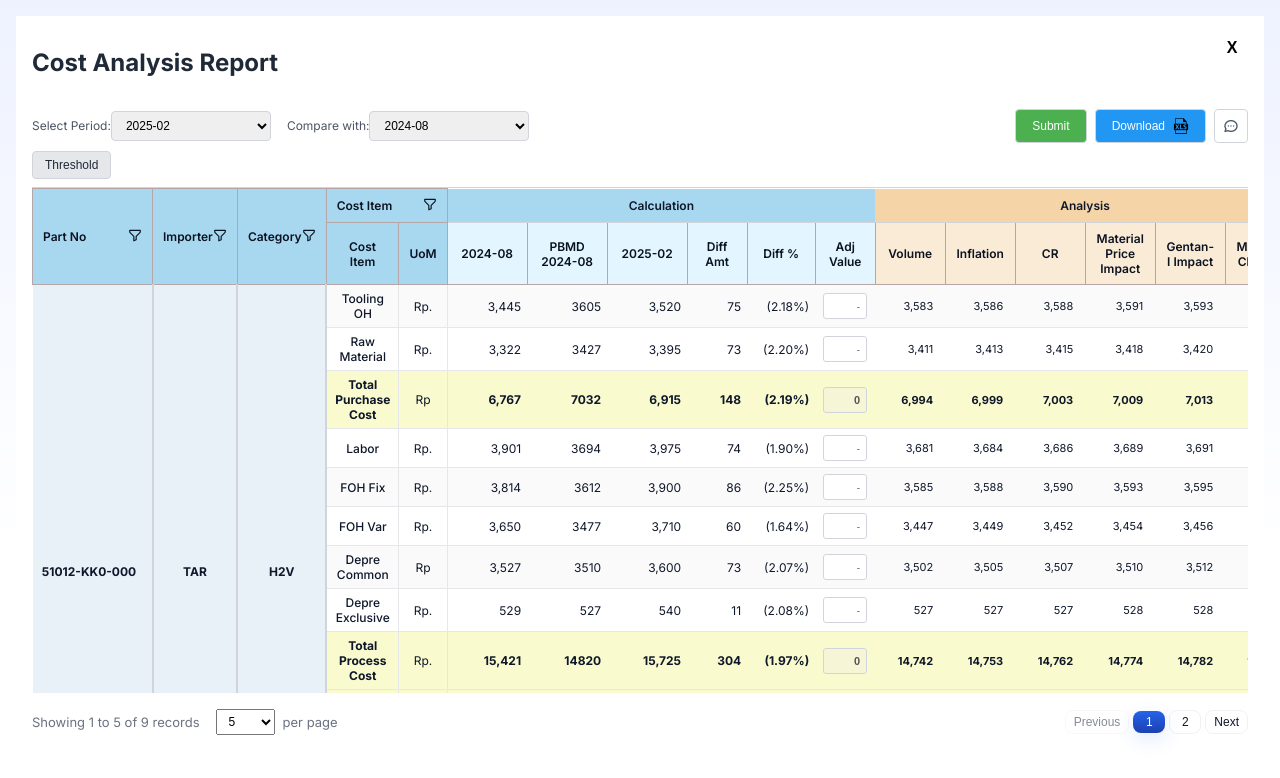
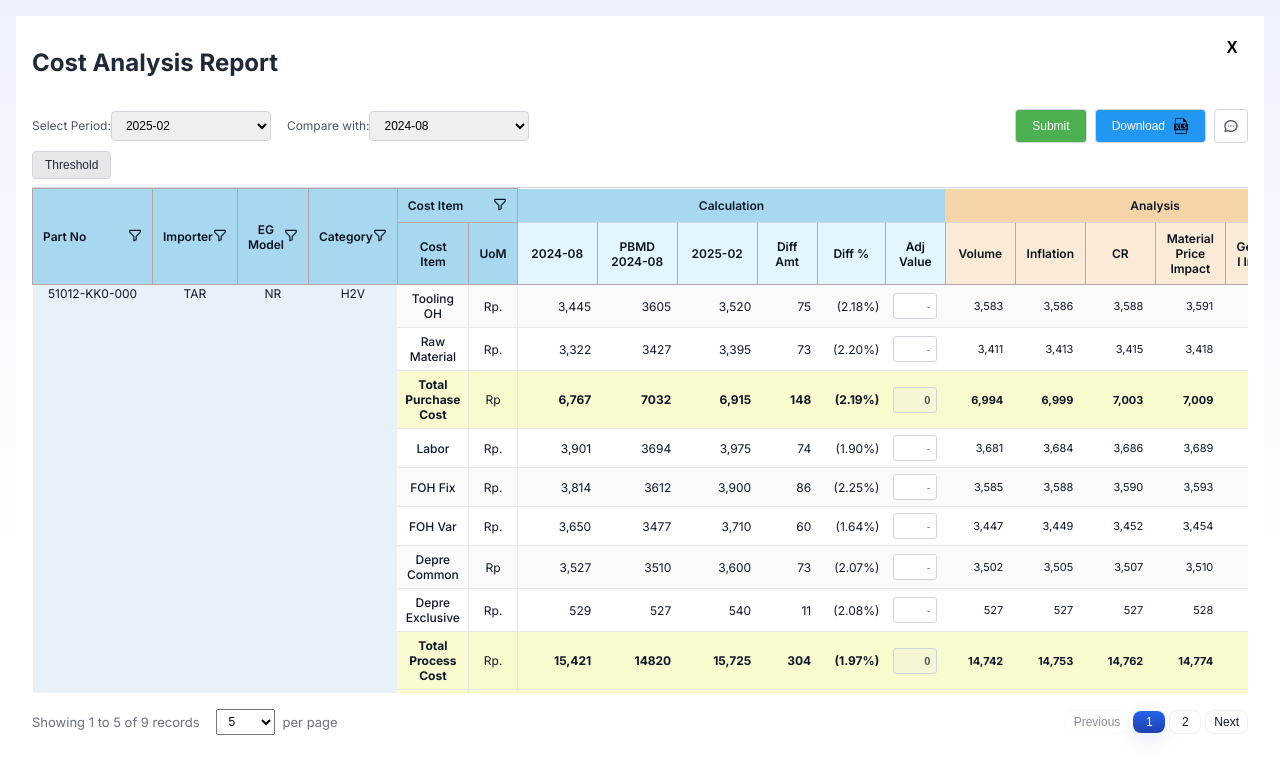
Before and after one commit to ari-fikri/finance-dashboard, a React (Vite) app: page /ppr in a window 1280 px wide. Shown: the top 778 px of the page. Built offline with nearby package versions, Linux system fonts and the light colour scheme; sample sign-in values are in the browser's storage.

Commit message:
Add EG Model column in PPR Page

```diff
--- a/public/msp.json
+++ b/public/msp.json
@@ -145,7 +145,8 @@
         }
       },
       "importer": "TAR",
-      "category": "H2V"
+      "category": "H2V",
+      "EG Model": "NR"
     },
     {
       "part_no": "51400-KS6-305",
@@ -292,7 +293,8 @@
         }
       },
       "importer": "TDM",
-      "category": "ICE"
+      "category": "ICE",
+      "EG Model": "TR"
     },
     {
       "part_no": "52400-KYZ-902",
@@ -439,7 +441,8 @@
         }
       },
       "importer": "TASA",
-      "category": "ICE"
+      "category": "ICE",
+      "EG Model": "NR"
     },
     {
       "part_no": "51400-KGN-901",
@@ -586,7 +589,8 @@
         }
       },
       "importer": "TMT",
-      "category": "H2V"
+      "category": "H2V",
+      "EG Model": "TR"
     },
     {
       "part_no": "51401-KWW-641",
@@ -733,7 +737,8 @@
         }
       },
       "importer": "TAR",
-      "category": "ICE"
+      "category": "ICE",
+      "EG Model": "NR"
     },
     {
       "part_no": "51401-KWW-643",
@@ -880,7 +885,8 @@
         }
       },
       "importer": "KUO",
-      "category": "ICE"
+      "category": "ICE",
+      "EG Model": "TR"
     },
     {
       "part_no": "51402-KYZ-902",
@@ -1027,7 +1033,8 @@
         }
       },
       "importer": "TDR",
-      "category": "H2V"
+      "category": "H2V",
+      "EG Model": "NR"
     },
     {
       "part_no": "51402-KWW-641",
@@ -1174,7 +1181,8 @@
         }
       },
       "importer": "TMV",
-      "category": "H2V"
+      "category": "H2V",
+      "EG Model": "NR"
     },
     {
       "part_no": "51402-KWW-643",
@@ -1321,7 +1329,8 @@
         }
       },
       "importer": "TDR",
-      "category": "ICE"
+      "category": "ICE",
+      "EG Model": "TR"
     }
   ]
 }
--- a/src/PPRPage.jsx
+++ b/src/PPRPage.jsx
@@ -26,11 +26,13 @@ export default function PPRPage() {
   const [filterStates, setFilterStates] = useState({
     partNo: false,
     importer: false,
-    category: false
+    category: false,
+    egModel: false,
   });
   const [filteredPartNos, setFilteredPartNos] = useState([]);
   const [filteredImporters, setFilteredImporters] = useState([]);
   const [filteredCategories, setFilteredCategories] = useState([]);
+  const [filteredEgModels, setFilteredEgModels] = useState([]);
 
   const user = JSON.parse(localStorage.getItem("user"));
   const initialCostItems =
@@ -91,8 +93,10 @@ export default function PPRPage() {
     worksheet.addRow([
         "Part No",
         "Importer",
+        "EG Model",
         "Category",
         "Cost Item",
+        "UoM",
         "Calculation", "", "", "", "", "", // 6 columns for Calculation
         "Analysis", ...Array(ANALYSIS_COLUMNS.length - 1).fill(""), // N columns for Analysis
         "Remark"
@@ -100,7 +104,7 @@ export default function PPRPage() {
 
     // Second header row
     worksheet.addRow([
-        "", "", "", "",
+        "", "", "", "", "", "",
         comparisonPeriod,
         `PBMD ${comparisonPeriod}`,
         selectedPeriod,
@@ -112,13 +116,15 @@ export default function PPRPage() {
     ]);
 
     // Merge cells for "Calculation" and "Analysis" in the first header row
-    worksheet.mergeCells("E1:J1"); // Calculation spans columns E to J
-    worksheet.mergeCells(`K1:${String.fromCharCode(75 + ANALYSIS_COLUMNS.length - 1)}1`); // Analysis spans columns K onward
+    worksheet.mergeCells("G1:L1"); // Calculation
+    worksheet.mergeCells(`M1:${String.fromCharCode(77 + ANALYSIS_COLUMNS.length - 1)}1`); // Analysis
     worksheet.mergeCells("A1:A2");
     worksheet.mergeCells("B1:B2");
     worksheet.mergeCells("C1:C2");
     worksheet.mergeCells("D1:D2");
-    worksheet.mergeCells(`${String.fromCharCode(75 + ANALYSIS_COLUMNS.length)}1:${String.fromCharCode(75 + ANALYSIS_COLUMNS.length)}2`); // Remark column
+    worksheet.mergeCells("E1:E2");
+    worksheet.mergeCells("F1:F2");
+    worksheet.mergeCells(`${String.fromCharCode(77 + ANALYSIS_COLUMNS.length)}1:${String.fromCharCode(77 + ANALYSIS_COLUMNS.length)}2`); // Remark
 
     // Apply styles (example for header)
     worksheet.getRow(1).font = { bold: true };
@@ -128,8 +134,10 @@ export default function PPRPage() {
     worksheet.columns = [
       { header: "Part No", key: "part_no", width: 15 },
       { header: "Importer", key: "importer", width: 15 },
+      { header: "EG Model", key: "eg_model", width: 15 },
       { header: "Category", key: "category", width: 15 },
       { header: "Cost Item", key: "cost_item", width: 20 },
+      { header: "UoM", key: "uom", width: 10 },
       { header: comparisonPeriod, key: "prev", width: 15 },
       { header: `PBMD ${comparisonPeriod}`, key: "pbmd", width: 18 },
       { header: selectedPeriod, key: "curr", width: 15 },
@@ -145,8 +153,8 @@ export default function PPRPage() {
       cell.font = { bold: true };
       cell.alignment = { vertical: "middle", horizontal: "center" };
       // Section coloring
-      if (colNumber >= 5 && colNumber <= 10) cell.fill = { type: "pattern", pattern: "solid", fgColor: { argb: "FFA8D8F0" } }; // Calculation
-      if (colNumber >= 11 && colNumber < 11 + ANALYSIS_COLUMNS.length) cell.fill = { type: "pattern", pattern: "solid", fgColor: { argb: "FFF5D5A8" } }; // Analysis
+      if (colNumber >= 7 && colNumber <= 12) cell.fill = { type: "pattern", pattern: "solid", fgColor: { argb: "FFA8D8F0" } }; // Calculation
+      if (colNumber >= 13 && colNumber < 13 + ANALYSIS_COLUMNS.length) cell.fill = { type: "pattern", pattern: "solid", fgColor: { argb: "FFF5D5A8" } }; // Analysis
       if (colNumber === worksheet.columns.length) cell.fill = { type: "pattern", pattern: "solid", fgColor: { argb: "FFBBFEBB" } }; // Remark
     });
 
@@ -161,8 +169,10 @@ export default function PPRPage() {
         const rowObj = {
           part_no: idx === 0 ? part.part_no : "",
           importer: idx === 0 ? part.importer : "",
+          eg_model: idx === 0 ? part["EG Model"] : "",
           category: idx === 0 ? part.category : "",
           cost_item: costItem,
+          uom: COST_ITEMS_UOM[costItem],
           prev: previousValue,
           pbmd: pbmdDisplayValue,
           curr: currentValue,
@@ -220,6 +230,7 @@ export default function PPRPage() {
         setFilteredPartNos(allPartNos);
         setFilteredImporters(Array.from(new Set(data.items.map(item => item.importer))));
         setFilteredCategories(Array.from(new Set(data.items.map(item => item.category))));
+        setFilteredEgModels(Array.from(new Set(data.items.map(item => item['EG Model']))));
       } catch (err) {
         console.error("Failed to load msp.json:", err);
       }
@@ -258,39 +269,50 @@ export default function PPRPage() {
   const availableImporters = useMemo(() => {
     const importers = new Set();
     mspData.forEach(item => {
-      if (filteredPartNos.includes(item.part_no) && filteredCategories.includes(item.category)) {
+      if (filteredPartNos.includes(item.part_no) && filteredCategories.includes(item.category) && filteredEgModels.includes(item['EG Model'])) {
         importers.add(item.importer);
       }
     });
     return Array.from(importers);
-  }, [mspData, filteredPartNos, filteredCategories]);
+  }, [mspData, filteredPartNos, filteredCategories, filteredEgModels]);
 
   const availableCategories = useMemo(() => {
     const categories = new Set();
     mspData.forEach(item => {
-      if (filteredPartNos.includes(item.part_no) && filteredImporters.includes(item.importer)) {
+      if (filteredPartNos.includes(item.part_no) && filteredImporters.includes(item.importer) && filteredEgModels.includes(item['EG Model'])) {
         categories.add(item.category);
       }
     });
     return Array.from(categories);
-  }, [mspData, filteredPartNos, filteredImporters]);
+  }, [mspData, filteredPartNos, filteredImporters, filteredEgModels]);
+
+  const availableEgModels = useMemo(() => {
+    const egModels = new Set();
+    mspData.forEach(item => {
+      if (filteredPartNos.includes(item.part_no) && filteredImporters.includes(item.importer) && filteredCategories.includes(item.category)) {
+        egModels.add(item['EG Model']);
+      }
+    });
+    return Array.from(egModels);
+  }, [mspData, filteredPartNos, filteredImporters, filteredCategories]);
 
   const availablePartNos = useMemo(() => {
     const partNos = new Set();
     mspData.forEach(item => {
-      if (filteredImporters.includes(item.importer) && filteredCategories.includes(item.category)) {
+      if (filteredImporters.includes(item.importer) && filteredCategories.includes(item.category) && filteredEgModels.includes(item['EG Model'])) {
         partNos.add(item.part_no);
       }
     });
     return Array.from(partNos);
-  }, [mspData, filteredImporters, filteredCategories]);
+  }, [mspData, filteredImporters, filteredCategories, filteredEgModels]);
 
   const filteredMspData = useMemo(() =>
     mspData.filter(item =>
       filteredPartNos.includes(item.part_no) &&
       filteredImporters.includes(item.importer) &&
-      filteredCategories.includes(item.category)
-    ), [mspData, filteredPartNos, filteredImporters, filteredCategories]
+      filteredCategories.includes(item.category) &&
+      filteredEgModels.includes(item['EG Model'])
+    ), [mspData, filteredPartNos, filteredImporters, filteredCategories, filteredEgModels]
   );
 
   const partNosWithThresholdIssues = useMemo(() => {
@@ -362,6 +384,12 @@ export default function PPRPage() {
     setCurrentPage(1);
   }, []);
 
+  const handleApplyEgModelFilter = useCallback((selectedEgModels) => {
+    setFilteredEgModels(selectedEgModels);
+    setFilterStates(prev => ({ ...prev, egModel: false }));
+    setCurrentPage(1);
+  }, []);
+
   const handleApplyCostItemFilter = useCallback((selected) => {
     setFilteredCostItems(selected);
   }, []);
@@ -416,12 +444,15 @@ export default function PPRPage() {
         uniquePartNos={availablePartNos}
         uniqueImporters={availableImporters}
         uniqueCategories={availableCategories}
+        uniqueEgModels={availableEgModels}
         filteredPartNos={filteredPartNos}
         filteredImporters={filteredImporters}
         filteredCategories={filteredCategories}
+        filteredEgModels={filteredEgModels}
         onApplyFilter={handleApplyFilter}
         onApplyImporterFilter={handleApplyImporterFilter}
         onApplyCategoryFilter={handleApplyCategoryFilter}
+        onApplyEgModelFilter={handleApplyEgModelFilter}
         selectedPeriod={selectedPeriod}
         comparisonPeriod={comparisonPeriod}
         calculateCostValues={calculateCostValues}
--- a/src/components/CostItemRow.jsx
+++ b/src/components/CostItemRow.jsx
@@ -42,7 +42,7 @@ export function CostItemRow(props) {
   // Calculate cost values for the current and previous periods.
   const { currentValue, previousValue } = calculateCostValues(part, costItem, selectedPeriod, comparisonPeriod);
   // Get display values for PBMD and Adj from analysis data.
-  const { pbmdDisplayValue, adjDisplayValue } = getDisplayValues(part, costItem, analysisData);
+  const { pbmdDisplayValue, adjDisplayValue } = getDisplayValues(part, costItem);
   // State to manage the editing mode for the remarks column.
   const [isEditing, setIsEditing] = useState(false);
 
@@ -60,52 +60,16 @@ export function CostItemRow(props) {
   const uom = costItemIndex !== -1 ? COST_ITEMS_UOM[costItemIndex] : '';
 
   return (
-    <tr
-      style={{
-        borderBottom: isLastRow ? "3px solid #d1d5db" : "1px solid #e5e7eb",
-        background: isSummaryRow ? "#f9facd" : (idx % 2 === 0 ? "#fafafa" : "#fff")
-      }}
-    >
-      {/* Render part details (Part No, Importer, Category) only for the first cost item row. */}
+    <tr style={{
+      background: isSummaryRow ? '#f9facd' : (idx % 2 === 0 ? '#fafafa' : '#fff'),
+      borderBottom: '1px solid #e5e7eb'
+    }}>
       {idx === 0 && (
         <>
-          <td
-            className="td-default"
-            rowSpan={filteredCostItemsCount}
-            style={{
-              fontWeight: "bold",
-              background: "#e8f1f7",
-              verticalAlign: "middle",
-              borderRight: "2px solid #d1d5db",
-              paddingLeft: "2px"
-            }}
-          >
-            {part.part_no}
-          </td>
-          <td
-            className="td-default"
-            rowSpan={filteredCostItemsCount}
-            style={{
-              fontWeight: "bold",
-              background: "#e8f1f7",
-              verticalAlign: "middle",
-              borderRight: "2px solid #d1d5db"
-            }}
-          >
-            {part.importer}
-          </td>
-          <td
-            className="td-default"
-            rowSpan={filteredCostItemsCount}
-            style={{
-              fontWeight: "bold",
-              background: "#e8f1f7",
-              verticalAlign: "middle",
-              borderRight: "2px solid #d1d5db"
-            }}
-          >
-            {part.category}
-          </td>
+          <td rowSpan={filteredCostItemsCount} className="tbl-cell" style={{ verticalAlign: 'top', background: '#e8f1f7' }}>{part.part_no}</td>
+          <td rowSpan={filteredCostItemsCount} className="tbl-cell" style={{ verticalAlign: 'top', background: '#e8f1f7' }}>{part.importer}</td>
+          <td rowSpan={filteredCostItemsCount} className="tbl-cell" style={{ verticalAlign: 'top', background: '#e8f1f7' }}>{part['EG Model']}</td>
+          <td rowSpan={filteredCostItemsCount} className="tbl-cell" style={{ verticalAlign: 'top', background: '#e8f1f7' }}>{part.category}</td>
         </>
       )}
       {/* Cost Item column */}
--- a/src/components/PPRTable.jsx
+++ b/src/components/PPRTable.jsx
@@ -13,12 +13,15 @@ export function PPRTable(props) {
     uniquePartNos,
     uniqueImporters,
     uniqueCategories,
+    uniqueEgModels,
     filteredPartNos,
     filteredImporters,
     filteredCategories,
+    filteredEgModels,
     onApplyFilter,
     onApplyImporterFilter,
     onApplyCategoryFilter,
+    onApplyEgModelFilter,
     selectedPeriod,
     comparisonPeriod,
     calculateCostValues,
@@ -92,6 +95,23 @@ export function PPRTable(props) {
                   initialCheckedValues={filteredImporters}
                   onApply={onApplyImporterFilter}
                   onClose={() => toggleFilter('importer')}
+                />
+              )}
+            </th>
+            <th rowSpan={2} className="tbl-header" style={{position: 'relative'}}>
+              <div style={{ display: 'flex', justifyContent: 'space-between', alignItems: 'center' }}>
+                <span>EG Model</span>
+                <span style={{ cursor: 'pointer' }} onClick={() => !isAnyFilterActive || filterStates.egModel ? toggleFilter('egModel') : null}>
+                  <FunnelIcon filled={filteredEgModels.length < uniqueEgModels.length} />
+                </span>
+              </div>
+              {filterStates.egModel && (
+                <FilterDialog
+                  title="EG Model"
+                  values={uniqueEgModels}
+                  initialCheckedValues={filteredEgModels}
+                  onApply={onApplyEgModelFilter}
+                  onClose={() => toggleFilter('egModel')}
                 />
               )}
             </th>
```
